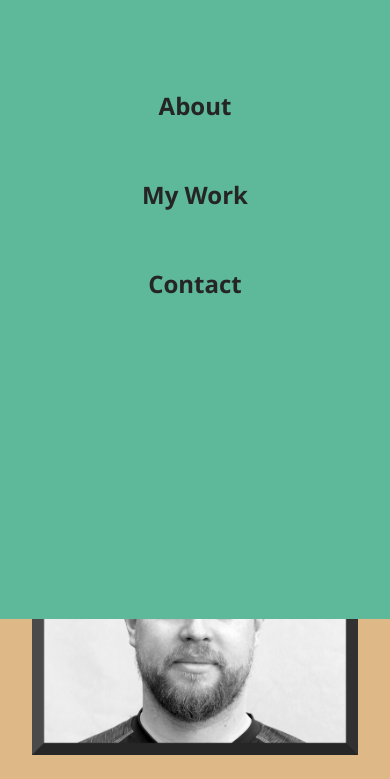
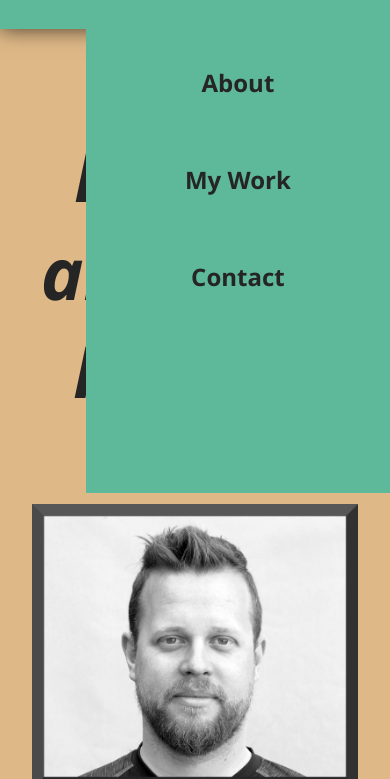
Before and after one commit to bjornhaavard/Portfolio, a plain HTML site: page index.html in a window 390 px wide. Both pictures are taken after a click on the element 345 px from the left and 47 px from the top of the page. Shown: the part 65-844 px from the top of the page. Drawn offline with Linux system fonts and the light colour scheme.

Commit message:
some more things

```diff
--- a/css/components/about.css
+++ b/css/components/about.css
@@ -1,6 +1,6 @@
 #about-me {
-  height: 50vh;
-  scroll-margin-top: 8rem;
+  height: 100vh;
+  scroll-margin-top: 5rem;
 }
 
 .about {
@@ -10,7 +10,7 @@
   height: 100vh;
   color: var(--font-color);
   align-items: center;
-  justify-content: center;
+  justify-content: space-evenly;
   gap: 5rem;
   padding: 2rem;
 }
@@ -20,3 +20,9 @@
   display: flex;
   justify-content: center;
 }
+
+@media (max-width: 791px) {
+  .about {
+    flex-direction: column;
+  }
+}
--- a/css/components/nav.css
+++ b/css/components/nav.css
@@ -16,13 +16,13 @@
   z-index: 100;
 }
 
-.nav-link[aria-current="page"] {
+.nav-link[aria-current="location"] {
   text-decoration: underline 0.25rem;
   text-underline-offset: 0.3rem;
 }
 
 nav a {
-  text-decoration: none;
+  /* text-decoration: none; */
   color: var(--font-color);
   font-weight: 600;
 }
@@ -30,7 +30,6 @@ nav a {
 .nav-menu {
   background-color: var(--background-color);
   padding: 0.3rem;
-  transition: all 0.3s ease-out;
 }
 
 .bar {
@@ -59,7 +58,7 @@ nav a {
     transform: translateY(-8px) rotate(-45deg);
   }
 
-  .nav-menu {
+  /* .nav-menu {
     position: absolute;
     right: -100%;
     display: none;
@@ -72,7 +71,8 @@ nav a {
     width: 100%;
     height: 70vh;
     text-align: center;
-    transition: all 0.8s;
+    transform: translateX(100%);
+    transition: transform 0.5s ease;
   }
 
   .nav-item {
@@ -82,7 +82,33 @@ nav a {
   .nav-menu.active {
     left: 0;
     display: block;
+    transform: translateX(0);
     transition: all 0.8s ease;
+  } */
+  .nav-menu {
+    position: fixed;
+    top: 94px;
+    right: 0;
+    bottom: 0;
+    width: 78%;
+    height: 55%;
+    background-color: var(--header-color);
+    transform: translateX(100%);
+    transition: transform 0.5s ease;
+    z-index: 50;
+    display: flex;
+    flex-direction: column;
+    align-items: center;
+    font-size: 1.5rem;
+  }
+
+  .nav-item {
+    margin: 2rem 0; /* Adjusted margin */
+  }
+
+  .nav-menu.active {
+    transform: translateX(0);
+    transition: transform 0.5s ease;
   }
 }
 
--- a/css/components/portfolio.css
+++ b/css/components/portfolio.css
@@ -2,3 +2,7 @@
   text-align: center;
   margin-top: 2rem;
 }
+
+/* .work-container {
+    background-image: ;
+} */
--- a/css/styles.css
+++ b/css/styles.css
@@ -75,7 +75,7 @@ body {
   margin: 0 2rem 0 2rem;
   align-items: center;
   justify-content: center;
-  height: 92vh;
+  height: 100vh;
 }
 
 .me-content {
--- a/js/contants/hamburger.js
+++ b/js/contants/hamburger.js
@@ -6,4 +6,12 @@ export function hamburgerMenu() {
     hamburger.classList.toggle("active");
     navMenu.classList.toggle("active");
   });
+  const navLinks = document.querySelectorAll(".nav-menu a");
+
+  navLinks.forEach((link) => {
+    link.addEventListener("click", () => {
+      hamburger.classList.remove("active");
+      navMenu.classList.remove("active");
+    });
+  });
 }
--- a/js/index.js
+++ b/js/index.js
@@ -23,9 +23,9 @@ hamburgerMenu();
 //   link.addEventListener("click", scrollToSection);
 // });
 
-document.querySelectorAll(".nav-link").forEach((link) => {
+document.querySelectorAll(".nav-links").forEach((link) => {
   if (link.href === window.location.href) {
-    link.setAttribute("aria-current", "page");
+    link.setAttribute("aria-current", "location");
   }
   console.log("hi");
 });
```
